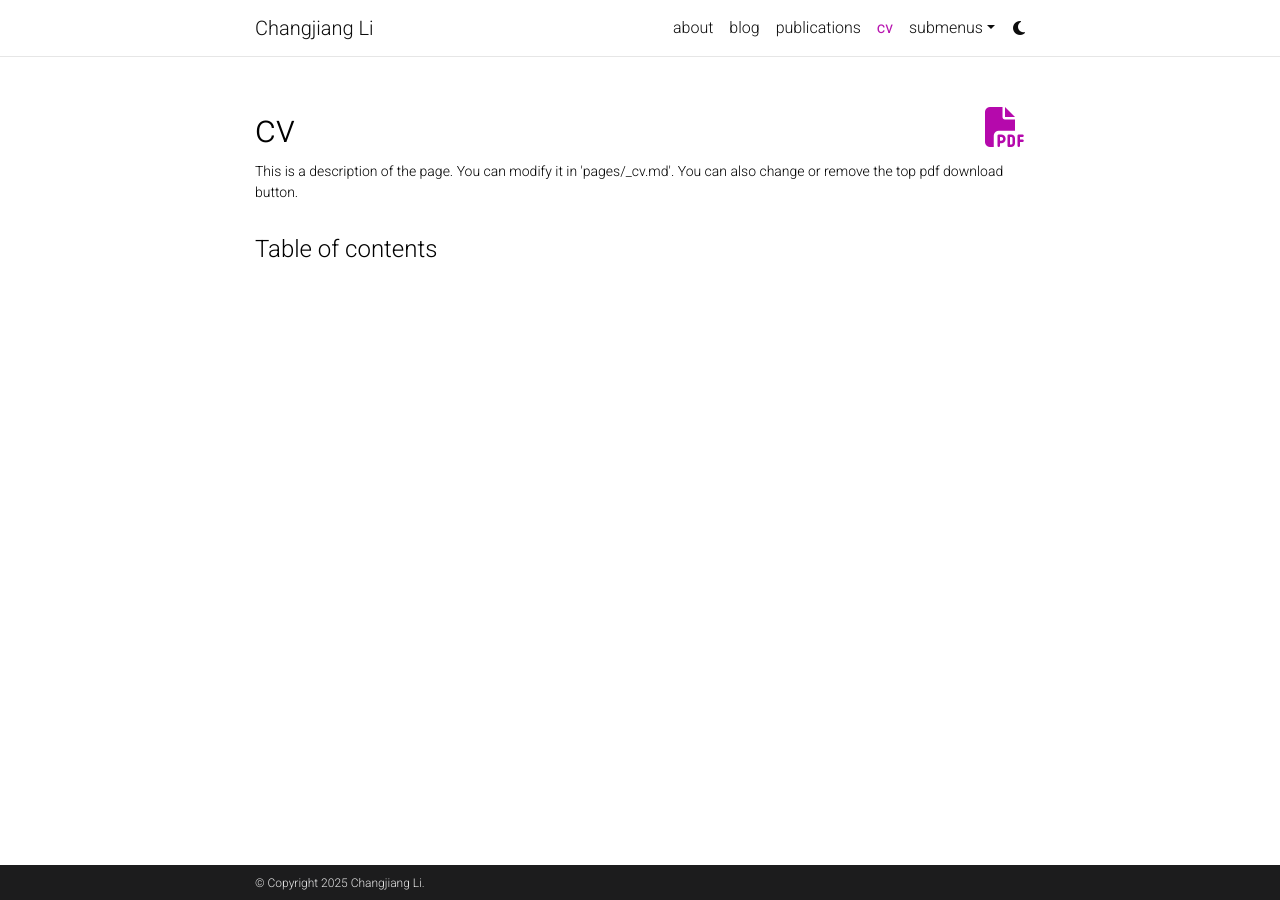
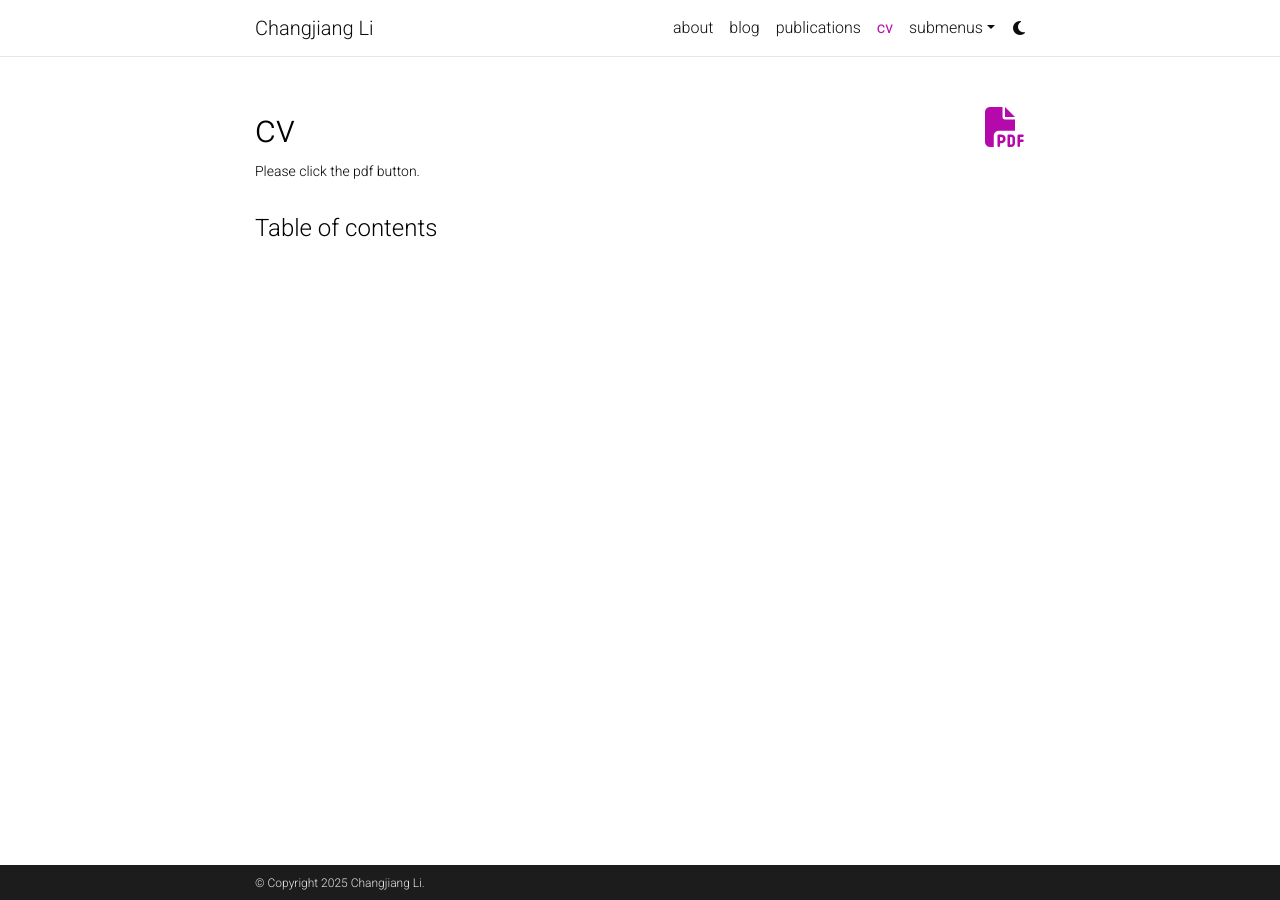
Before and after one commit to meet-cjli/meet-cjli.github.io, a Jekyll site: the page built from _pages/cv.md, in a window 1280 px wide. Built offline with Jekyll 4.4.1, drawn with Linux system fonts in a browser that asks for light colours; comment, search, counter and statistics services are not loaded; a style sheet for code colours, icons or effects is not loaded.

Commit message:
Update cv.md

```diff
--- a/_pages/cv.md
+++ b/_pages/cv.md
@@ -5,5 +5,5 @@ title: cv
 nav: true
 nav_order: 4
 cv_pdf: CV_ChangjiangLi.pdf
-description: This is a description of the page. You can modify it in 'pages/_cv.md'. You can also change or remove the top pdf download button.
+description: Please click the pdf button.
 ---
```
